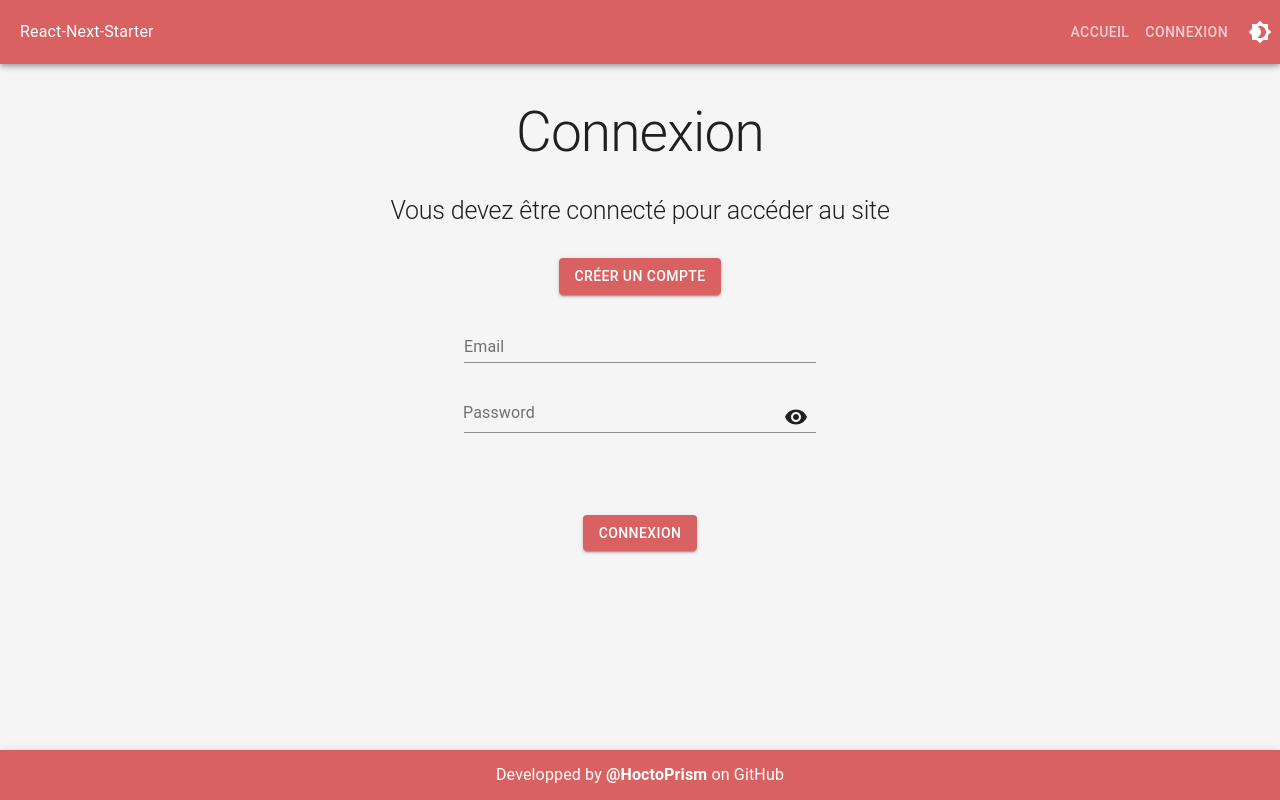
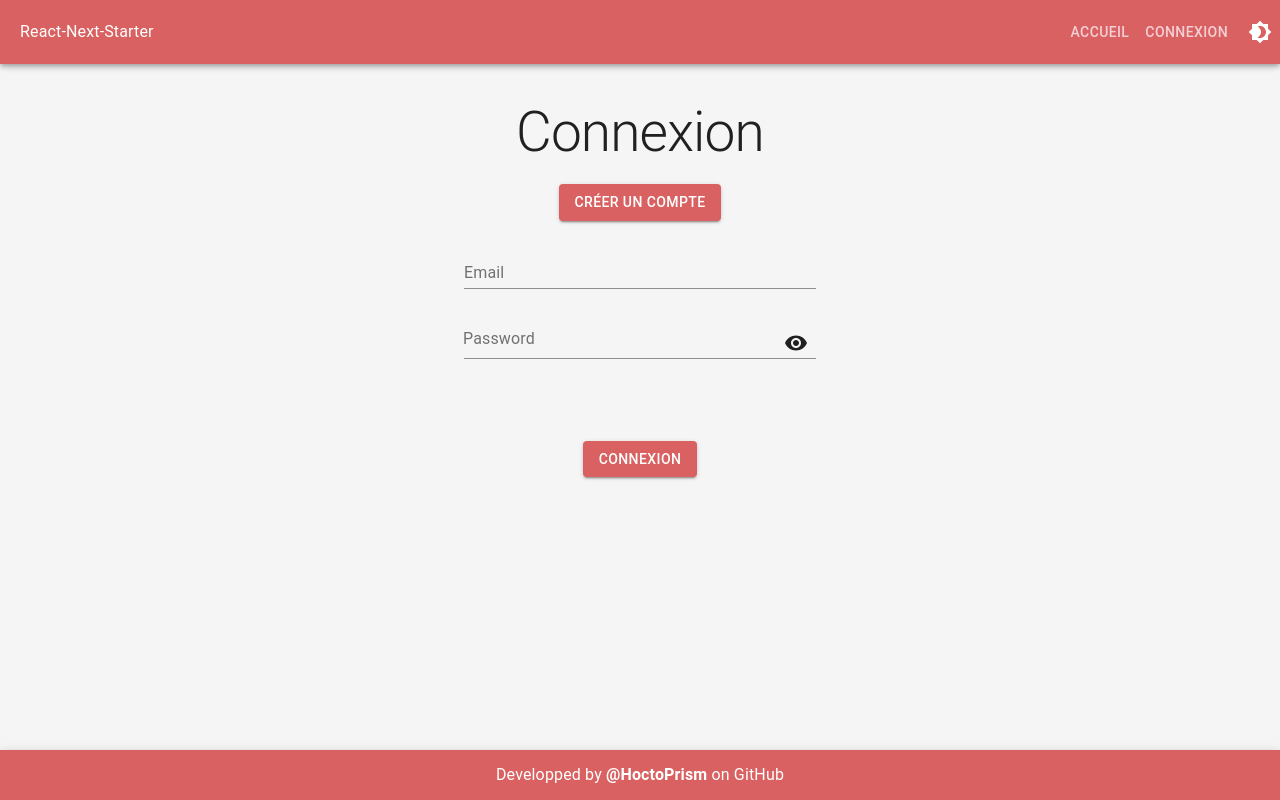
Before and after one commit to HoctoPrism/outdated-starter-react, a Next.js app: page /login in a window 1280 px wide. Built offline with nearby package versions, Linux system fonts and the light colour scheme.

Commit message:
small css changes

```diff
--- a/pages/_app.js
+++ b/pages/_app.js
@@ -17,8 +17,13 @@ function App(props) {
 
     const { Component, pageProps } = props;
 
-    React.useEffect(() => {
-    }, []);
+  React.useEffect(() => {
+    // Remove the server-side injected CSS.
+    const jssStyles = document.querySelector('#jss-server-side');
+    if (jssStyles) {
+      jssStyles.parentElement.removeChild(jssStyles);
+    }
+  }, []);
 
     function CustomTheme() {
 
--- a/pages/login.js
+++ b/pages/login.js
@@ -68,18 +68,13 @@ const handleClickShowPassword = () => {
       <Typography variant="h1" sx={{ fontSize: "55px", textAlign: "center" }}>
         Connexion
       </Typography>
-      <Typography
-        variant="h2"
-        sx={{ fontSize: "25px", textAlign: "center", my: 8 }}
-      >
-        Vous devez être connecté pour accéder au site
-      </Typography>
       <Box
         sx={{
           display: "flex",
           flexColumn: "row",
           alignItems: "center",
           justifyContent: "center",
+          mt: 5
         }}
       >
         <Button href="/register" variant="contained">
--- a/pages/register.js
+++ b/pages/register.js
@@ -110,7 +110,7 @@ function Register () {
     };
 
     return <Box>
-        <Typography variant='h1' sx={{ fontSize: "55px", textAlign: "center" }}>Inscription</Typography>
+        <Typography variant='h1' sx={{ fontSize: "55px", textAlign: "center", mb: 5 }}>Inscription</Typography>
         <Box sx={{ display: "flex" , flexColumn: "row" , alignItems: "center", justifyContent: "center" }}><Button variant="contained" href='login'>Connexion</Button></Box>
         <form onSubmit={handleSubmit(onSubmit)} onKeyDown={(e) => e.key === 'Enter' ? handleSubmit(onSubmit) : null}>
             <Grid container spacing={12} sx={{ alignItems: 'center', justifyContent: 'center' }}>
```
Also changed, not shown: 1 other file (tests, documents, lock files or other folders).
